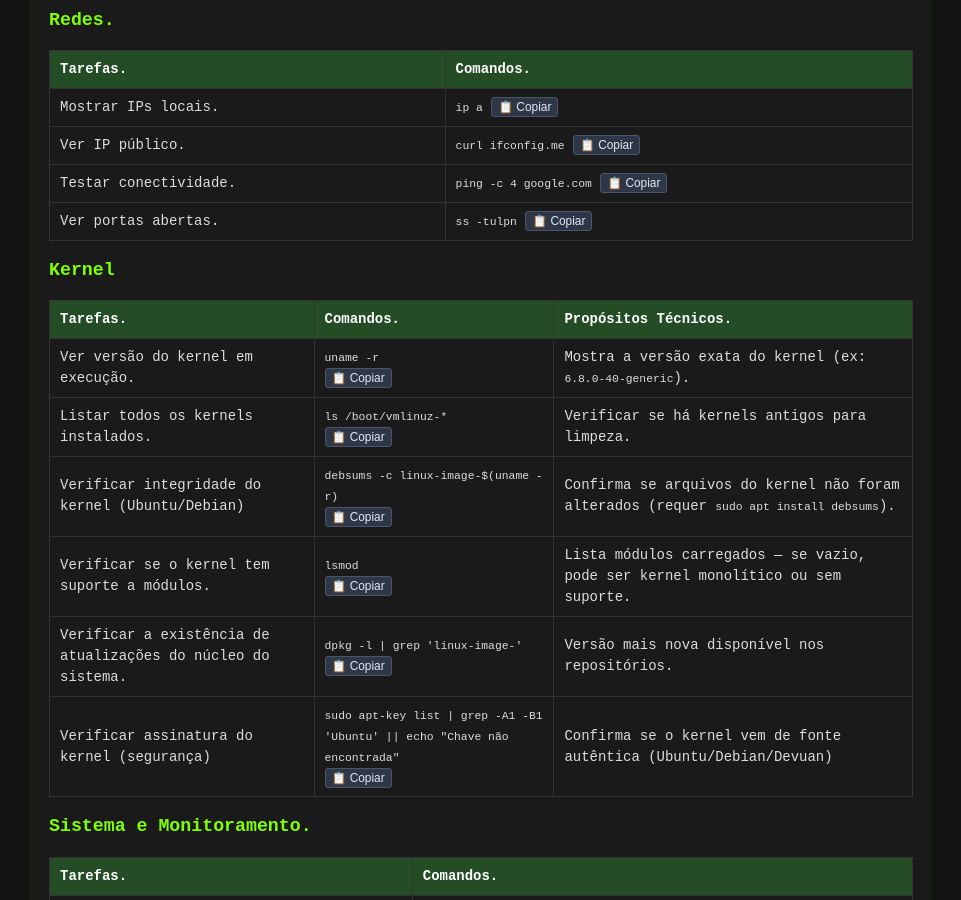
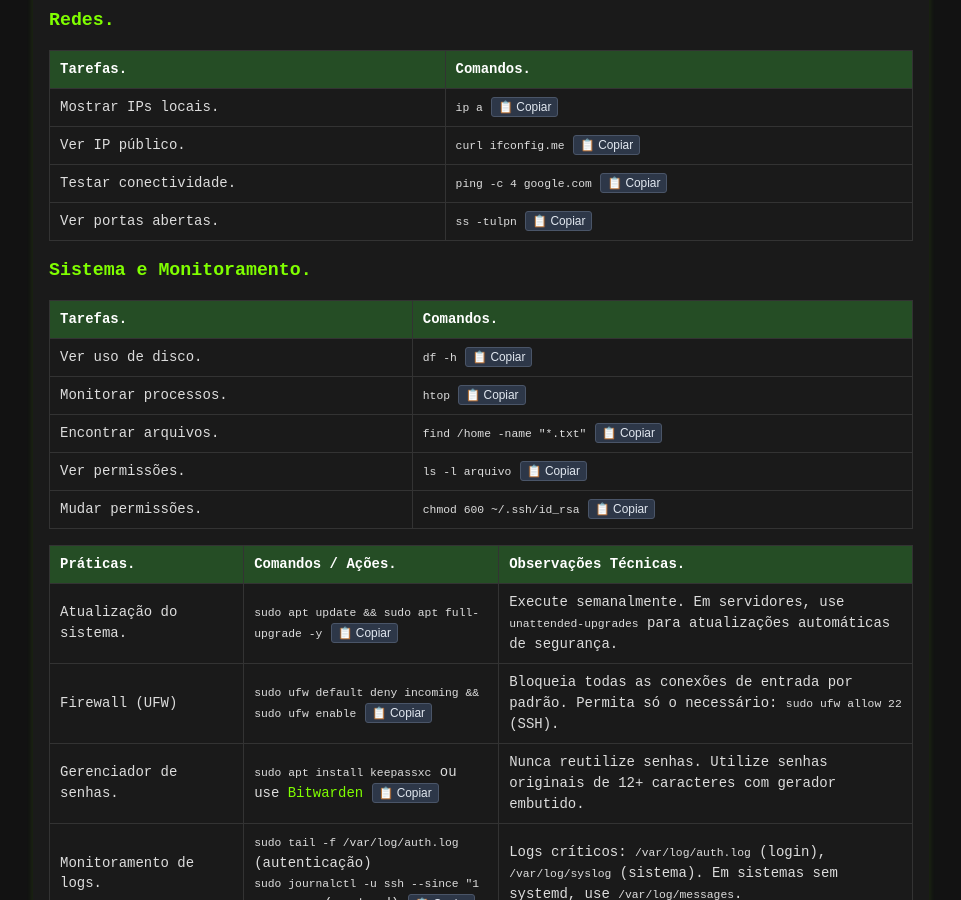
Before and after one commit to Piolinux/piolinux-site, a Jekyll site: the page built from _pages/_iniciantes/comandos-essenciais-do-terminal-referencia-tecnica.md, in a window 1280 px wide and 900 px high, scrolled down 5712 px. Shown: the whole window, without its empty margins (159-1120 px from the left). Built offline with Jekyll 4.4.1, drawn with Linux system fonts in a browser that asks for light colours.

Commit message:
Update comandos-essenciais-do-terminal-referencia-tecnica.md

```diff
--- a/_pages/_iniciantes/comandos-essenciais-do-terminal-referencia-tecnica.md
+++ b/_pages/_iniciantes/comandos-essenciais-do-terminal-referencia-tecnica.md
@@ -965,50 +965,7 @@ Nunca os execute sem entender exatamente o que fazem. </p>
   </tbody>
 </table>
 
-<h3 id="kernel">Kernel</h3>
-<div class="table-container">
-  <table class="evergreen-table">
-    <thead>
-      <tr>
-        <th>Tarefas.</th>
-        <th>Comandos.</th>
-        <th>Propósitos Técnicos.</th>
-      </tr>
-    </thead>
-    <tbody>
-      <tr>
-        <td data-label="Tarefa">Ver versão do kernel em execução.</td>
-        <td data-label="Comando"><code>uname -r</code><br><button class="copy-btn" data-command="uname -r">📋 Copiar</button></td>
-        <td data-label="Propósito Técnico">Mostra a versão exata do kernel (ex: <code>6.8.0-40-generic</code>).</td>
-      </tr>
-      <tr>
-        <td data-label="Tarefa">Listar todos os kernels instalados.</td>
-        <td data-label="Comando"><code>ls /boot/vmlinuz-*</code><br><button class="copy-btn" data-command="ls /boot/vmlinuz-*">📋 Copiar</button></td>
-        <td data-label="Propósito Técnico">Verificar se há kernels antigos para limpeza.</td>
-      </tr>
-      <tr>
-        <td data-label="Tarefa">Verificar integridade do kernel (Ubuntu/Debian)</td>
-        <td data-label="Comando"><code>debsums -c linux-image-$(uname -r)</code><br><button class="copy-btn" data-command="debsums -c linux-image-$(uname -r)">📋 Copiar</button></td>
-        <td data-label="Propósito Técnico">Confirma se arquivos do kernel não foram alterados (requer <code>sudo apt install debsums</code>).</td>
-      </tr>
-      <tr>
-        <td data-label="Tarefa">Verificar se o kernel tem suporte a módulos.</td>
-        <td data-label="Comando"><code>lsmod</code><br><button class="copy-btn" data-command="lsmod">📋 Copiar</button></td>
-        <td data-label="Propósito Técnico">Lista módulos carregados — se vazio, pode ser kernel monolítico ou sem suporte.</td>
-      </tr>
-      <tr>
-        <td data-label="Tarefa">Verificar a existência de atualizações do núcleo do sistema.</td>
-        <td data-label="Comando"><code>dpkg -l | grep 'linux-image-'</code><br><button class="copy-btn" data-command="dpkg -l | grep 'linux-image-'">📋 Copiar</button></td>
-        <td data-label="Propósito Técnico">Versão mais nova disponível nos repositórios.</td>
-      </tr>
-      <tr>
-        <td data-label="Tarefa">Verificar assinatura do kernel (segurança)</td>
-        <td data-label="Comando"><code>sudo apt-key list | grep -A1 -B1 'Ubuntu' || echo "Chave não encontrada"</code><br><button class="copy-btn" data-command='sudo apt-key list | grep -A1 -B1 "Ubuntu" || echo "Chave não encontrada"'>📋 Copiar</button></td>
-        <td data-label="Propósito Técnico">Confirma se o kernel vem de fonte autêntica (Ubuntu/Debian/Devuan)</td>
-      </tr>
-    </tbody>
-  </table>
-</div>
+
 
 
 
```
